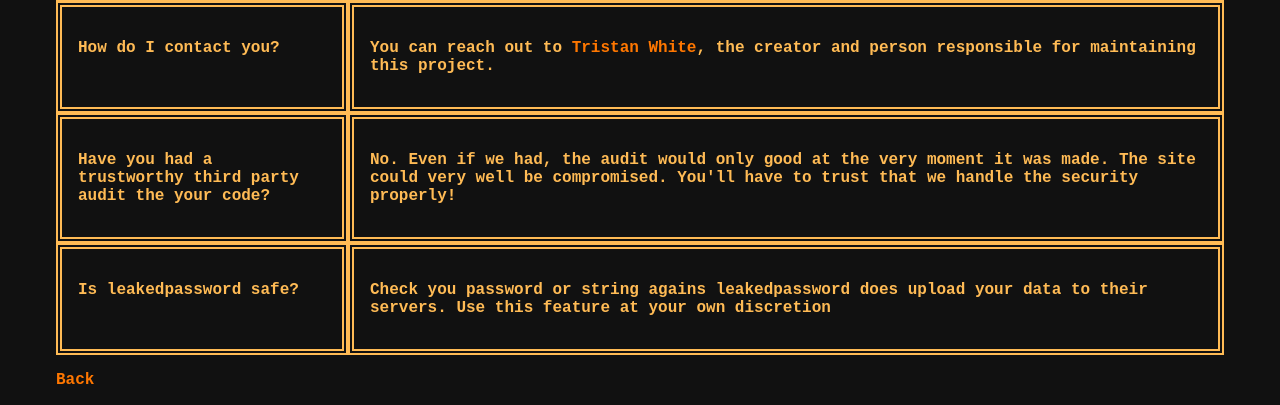
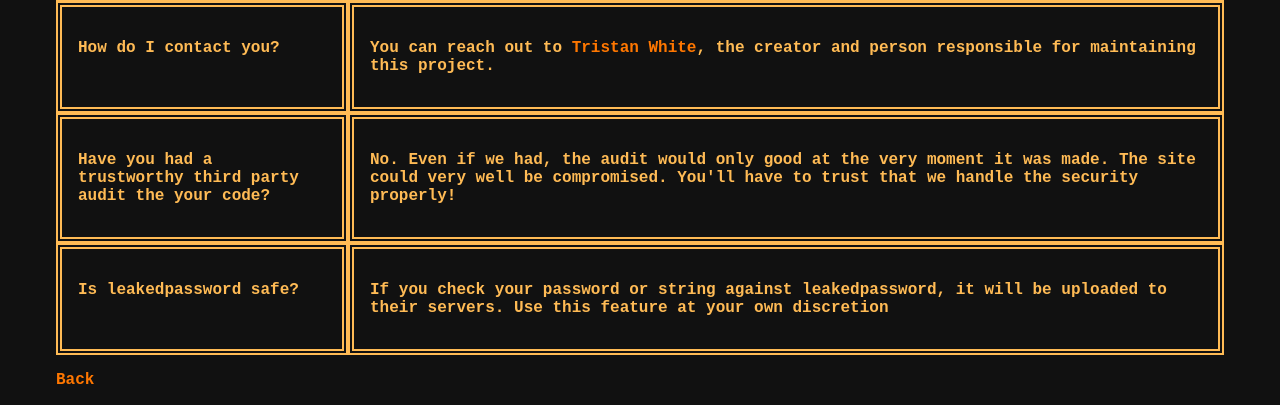
Before and after one commit to triss90/scutum.pw, a PHP site: page /faq.php in a window 1280 px wide. Shown: the part 537-942 px from the top of the page. Run offline with PHP 8.4, Linux system fonts and the light colour scheme.

Commit message:
Update FAQ

```diff
--- a/faq.php
+++ b/faq.php
@@ -73,7 +73,7 @@ include("_inc/header.php");
 			<p>Is leakedpassword safe?</p>
 		</div>
 		<div class="col tiny-9 medium-9">
-			<p>Check you password or string agains leakedpassword does upload your data to their servers. Use this feature at your own discretion</p>
+			<p>If you check your password or string against leakedpassword, it will be uploaded to their servers. Use this feature at your own discretion</p>
 		</div>
 	</div>
 
```
